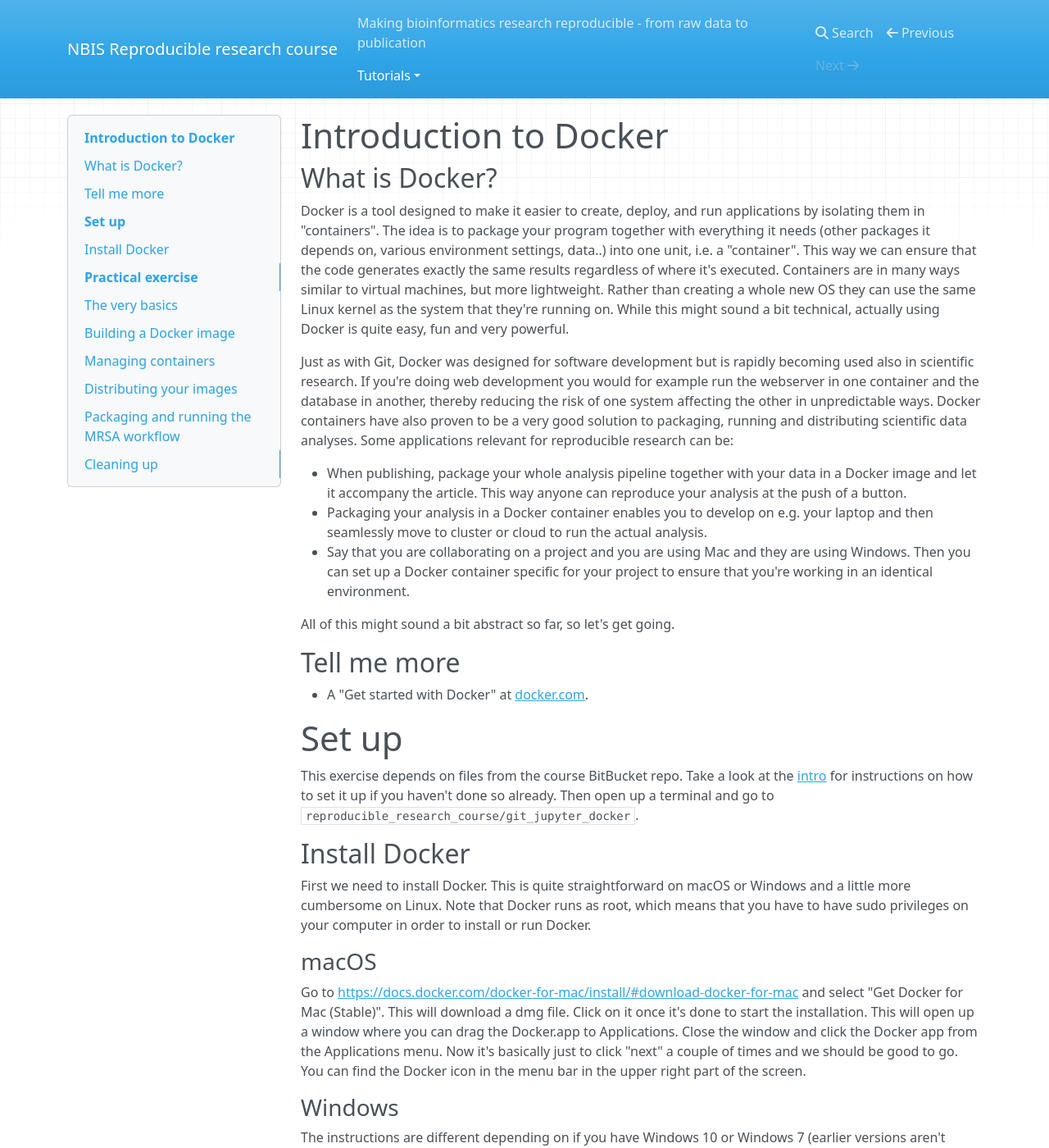
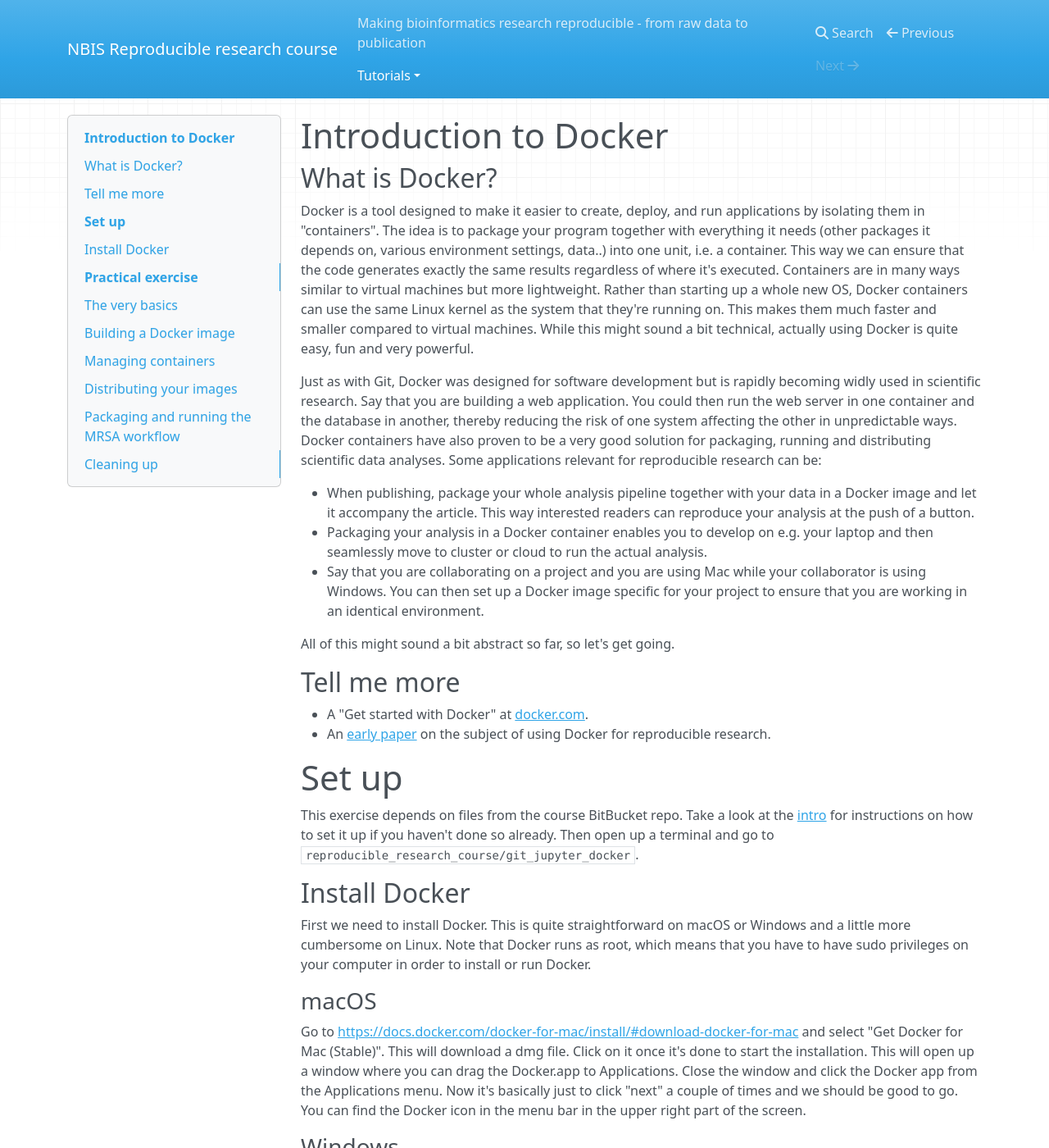
Before and after one commit to NBISweden/workshop-reproducible-research, an MkDocs documentation site: the page built from docs/docker.md, in a window 1280 px wide and 1400 px high. Shown: the whole window at 82% size. Built offline with MkDocs 1.6.1, drawn with Linux system fonts in a browser that asks for light colours; nearby versions of some CDN libraries; old or Windows-style settings are respelled for this version of MkDocs; some of the changed text lies outside the part shown.

Commit message:
test mkdocs anchoring

````diff
--- a/docs/docker.md
+++ b/docs/docker.md
@@ -1,20 +1,21 @@
 # Introduction to Docker
 ## What is Docker?
-Docker is a tool designed to make it easier to create, deploy, and run applications by isolating them in "containers". The idea is to package your program together with everything it needs (other packages it depends on, various environment settings, data..) into one unit, i.e. a "container". This way we can ensure that the code generates exactly the same results regardless of where it's executed. Containers are in many ways similar to virtual machines, but more lightweight. Rather than creating a whole new OS they can use the same Linux kernel as the system that they're running on. While this might sound a bit technical, actually using Docker is quite easy, fun and very powerful.
+Docker is a tool designed to make it easier to create, deploy, and run applications by isolating them in "containers". The idea is to package your program together with everything it needs (other packages it depends on, various environment settings, data..) into one unit, i.e. a container. This way we can ensure that the code generates exactly the same results regardless of where it's executed. Containers are in many ways similar to virtual machines but more lightweight. Rather than starting up a whole new OS, Docker containers can use the same Linux kernel as the system that they're running on. This makes them much faster and smaller compared to virtual machines. While this might sound a bit technical, actually using Docker is quite easy, fun and very powerful.
 
-Just as with Git, Docker was designed for software development but is rapidly becoming used also in scientific research. If you're doing web development you would for example run the webserver in one container and the database in another, thereby reducing the risk of one system affecting the other in unpredictable ways. Docker containers have also proven to be a very good solution to packaging, running and distributing scientific data analyses. Some applications relevant for reproducible research can be:
+Just as with Git, Docker was designed for software development but is rapidly becoming widly used in scientific research. Say that you are building a web application. You could then run the web server in one container and the database in another, thereby reducing the risk of one system affecting the other in unpredictable ways. Docker containers have also proven to be a very good solution for packaging, running and distributing scientific data analyses. Some applications relevant for reproducible research can be:
 
-* When publishing, package your whole analysis pipeline together with your data in a Docker image and let it accompany the article. This way anyone can reproduce your analysis at the push of a button.
+* When publishing, package your whole analysis pipeline together with your data in a Docker image and let it accompany the article. This way interested readers can reproduce your analysis at the push of a button.
 * Packaging your analysis in a Docker container enables you to develop on e.g. your laptop and then seamlessly move to cluster or cloud to run the actual analysis.
-* Say that you are collaborating on a project and you are using Mac and they are using Windows. Then you can set up a Docker container specific for your project to ensure that you're working in an identical environment.
+* Say that you are collaborating on a project and you are using Mac while your collaborator is using Windows. You can then set up a Docker image specific for your project to ensure that you are working in an identical environment.
 
 All of this might sound a bit abstract so far, so let's get going.
 
 ## Tell me more
 * A "Get started with Docker" at [docker.com](https://docs.docker.com/get-started/).
+* An [early paper](https://arxiv.org/abs/1410.0846) on the subject of using Docker for reproducible research.
 
 # Set up
-This exercise depends on files from the course BitBucket repo. Take a look at the [intro](index) for instructions on how to set it up if you haven't done so already. Then open up a terminal and go to `reproducible_research_course/git_jupyter_docker`.
+This exercise depends on files from the course BitBucket repo. Take a look at the [intro](index.md) for instructions on how to set it up if you haven't done so already. Then open up a terminal and go to `reproducible_research_course/git_jupyter_docker`.
 
 ## Install Docker
 First we need to install Docker. This is quite straightforward on macOS or Windows and a little more cumbersome on Linux. Note that Docker runs as root, which means that you have to have sudo privileges on your computer in order to install or run Docker.
@@ -74,14 +75,16 @@
 ```
 The output should say something about "Active: active (running) since..".
 
-As mentioned before, Docker needs to run as root. You can archive this by prepending all Docker commands with `sudo`. This is the approch that we will take in this tutorial, since the set up becomes a little simpler. If you plan on continuing using Docker you can get rid of this by adding your user to the group `docker`. Here are instructions for how to do this: [https://docs.docker.com/engine/installation/linux/linux-postinstall/](https://docs.docker.com/engine/installation/linux/linux-postinstall/).
+<a name="docker-group"></a>
+!!! tip
+    As mentioned before, Docker needs to run as root. You can archive this by prepending all Docker commands with `sudo`. This is the approch that we will take in this tutorial, since the set up becomes a little simpler. If you plan on continuing using Docker you can get rid of this by adding your user to the group `docker`. Here are instructions for how to do this: [https://docs.docker.com/engine/installation/linux/linux-postinstall/](https://docs.docker.com/engine/installation/linux/linux-postinstall/).
 
 # Practical exercise
 ## The very basics
 We're almost ready to start, just one last note on nomenclature. You might have noticed that we sometimes refer to "Docker images" and sometimes to "Docker containers". A container is simply an instance of an image. You can have an image containing, say, a certain Linux distribution, and then start multiple containers running that same OS.
 
 !!! attention
-    If you don't have root privileges you have to prepend all Docker commands with `sudo ` (see Linux set up instructions)
+    If you don't have root privileges you have to prepend all Docker commands with `sudo ` (see [Linux set up instructions](#docker-group))
 
 Docker containers typically run Linux, so let's start by downloading an image containing Ubuntu (a popular Linux distribution that is based on only open-source tools).
 
--- a/mkdocs.yml
+++ b/mkdocs.yml
@@ -10,6 +10,8 @@
     - 'Jupyter': 'jupyter.md'
     - 'Docker': 'docker.md'
 markdown_extensions:
+  - toc:
+      permalink: 
   - admonition
   - pymdownx.details
   - pymdownx.superfences
````
Also changed, not shown: other parts of docs/docker.md (+2 -2 lines).
